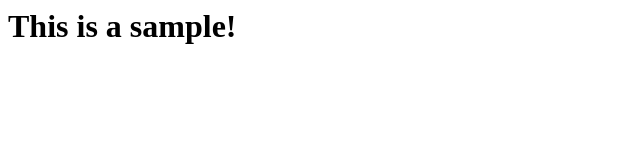
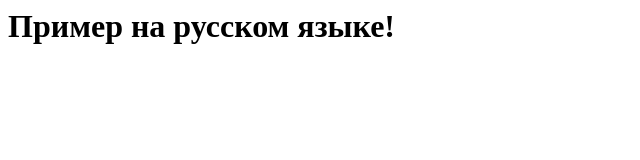
Before and after one commit to studentmaster2020/demo24092020, a website: page index.html in a window 1280 px wide. Shown: the whole page, without its empty margins (0-640 px from the left). Drawn offline with Linux system fonts and the light colour scheme.

Commit message:
Update index.html

```diff
--- a/index.html
+++ b/index.html
@@ -1 +1 @@
-<h1>This is a sample!</h1>
+<h1>Пример на русском языке!</h1>
```
